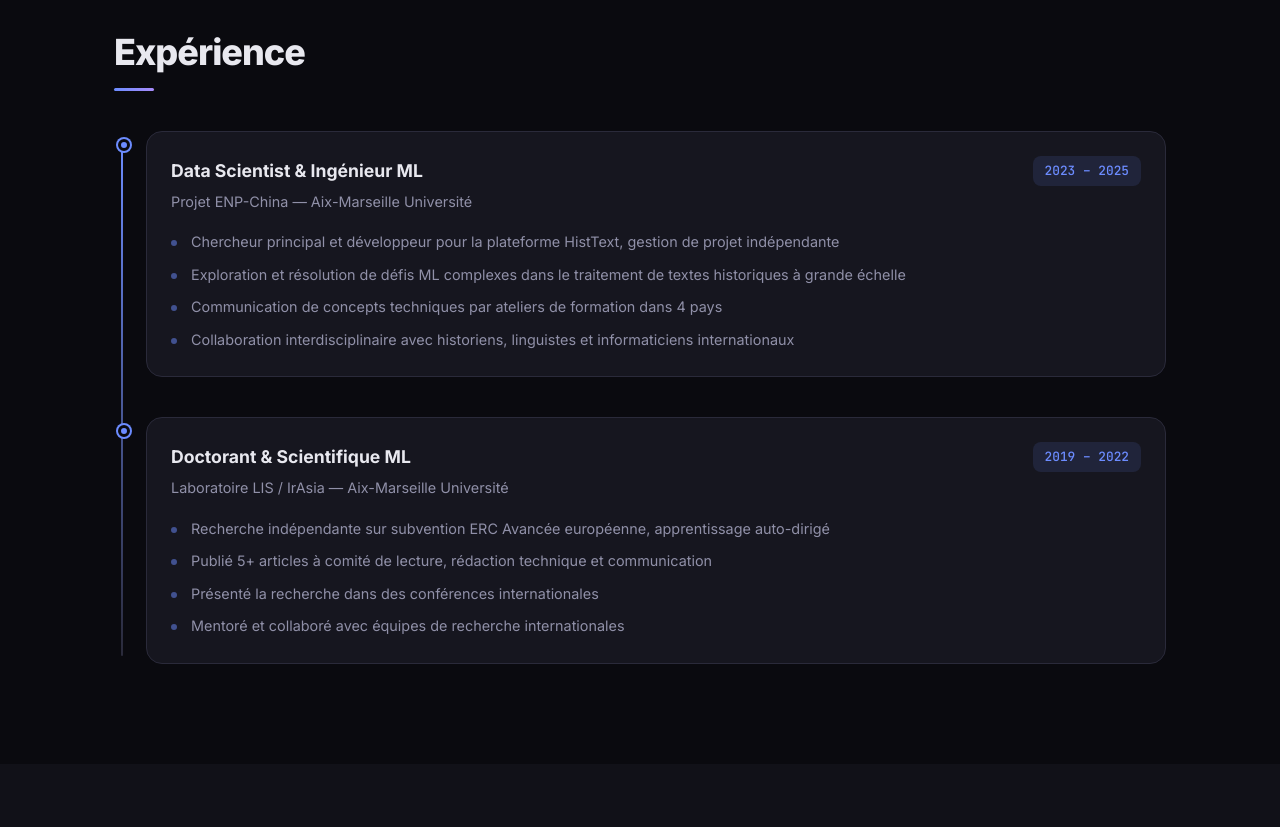
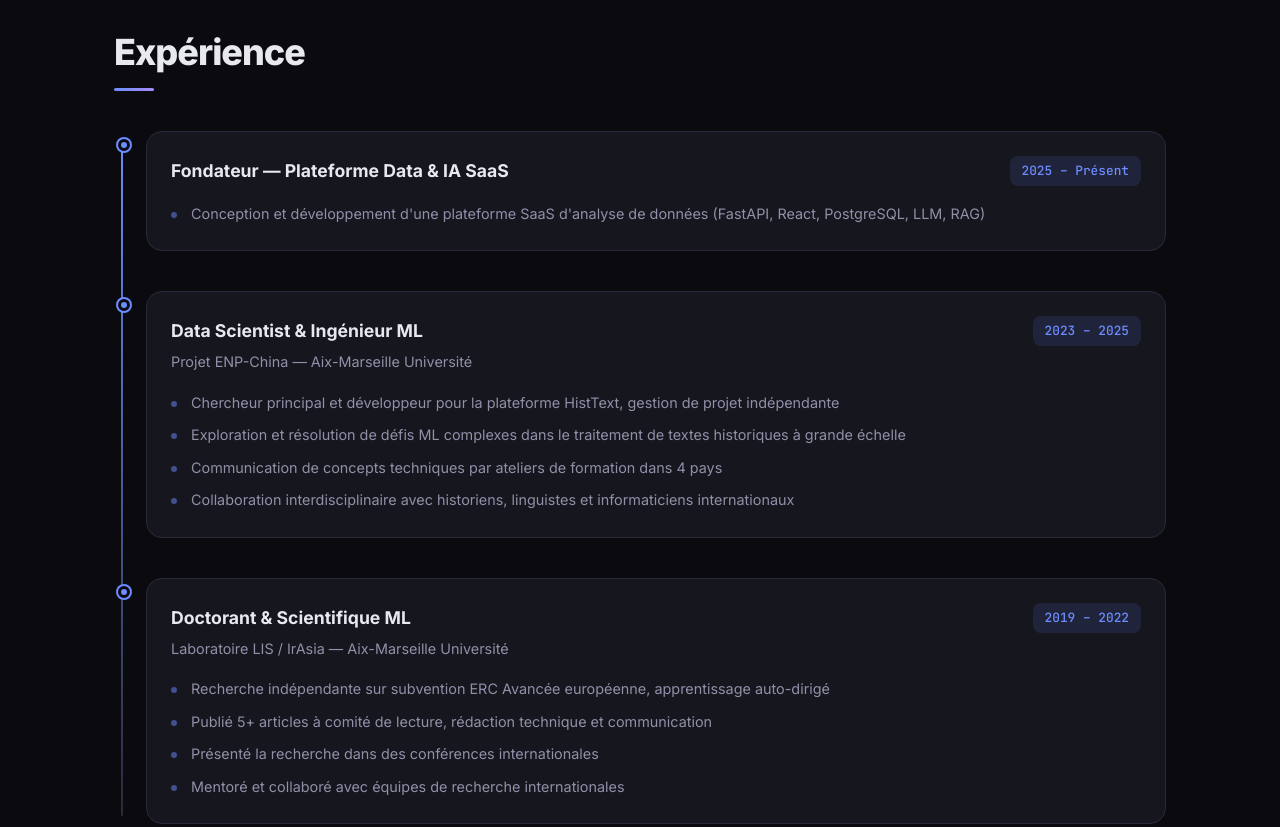
Before and after one commit to BaptisteBlouin/BaptisteBlouin.github.io, a plain HTML site: page index.html in a window 1280 px wide. Shown: the part 3320-4147 px from the top of the page. Drawn offline with Linux system fonts and the light colour scheme.

Commit message:
Update current position

```diff
--- a/i18n.js
+++ b/i18n.js
@@ -66,6 +66,9 @@ const translations = {
         "skills.e1": "Architecture Multi-tenant",
 
         "exp.title": "Exp\u00e9rience",
+        "exp.present": "Pr\u00e9sent",
+        "exp.j0t": "Fondateur \u2014 Plateforme Data & IA SaaS",
+        "exp.j0d1": "Conception et d\u00e9veloppement d'une plateforme SaaS d'analyse de donn\u00e9es (FastAPI, React, PostgreSQL, LLM, RAG)",
         "exp.j1t": "Ing\u00e9nieur ML",
         "exp.j1o": "Projet ENP-China",
         "exp.j1d1": "Chercheur principal et d\u00e9veloppeur pour la plateforme HistText, gestion de projet ind\u00e9pendante",
@@ -185,6 +188,9 @@ const translations = {
         "skills.e1": "Multi-tenant Architecture",
 
         "exp.title": "Experience",
+        "exp.present": "Present",
+        "exp.j0t": "Founder \u2014 Data & AI SaaS Platform",
+        "exp.j0d1": "Design and development of a data analysis SaaS platform (FastAPI, React, PostgreSQL, LLM, RAG)",
         "exp.j1t": "ML Engineer",
         "exp.j1o": "ENP-China Project",
         "exp.j1d1": "Lead researcher and developer for the HistText platform, independent project management",
--- a/index.html
+++ b/index.html
@@ -300,6 +300,20 @@
         <div class="container">
             <h2 class="section-title" data-i18n="exp.title">Exp&eacute;rience</h2>
             <div class="timeline">
+                <div class="timeline-item">
+                    <div class="timeline-marker"></div>
+                    <div class="timeline-content">
+                        <div class="timeline-header">
+                            <div>
+                                <h3 data-i18n="exp.j0t">Fondateur &mdash; Plateforme Data &amp; IA SaaS</h3>
+                            </div>
+                            <span class="timeline-date">2025 &ndash; <span data-i18n="exp.present">Pr&eacute;sent</span></span>
+                        </div>
+                        <ul class="timeline-details">
+                            <li data-i18n="exp.j0d1">Conception et d&eacute;veloppement d'une plateforme SaaS d'analyse de donn&eacute;es (FastAPI, React, PostgreSQL, LLM, RAG)</li>
+                        </ul>
+                    </div>
+                </div>
                 <div class="timeline-item">
                     <div class="timeline-marker"></div>
                     <div class="timeline-content">
```
